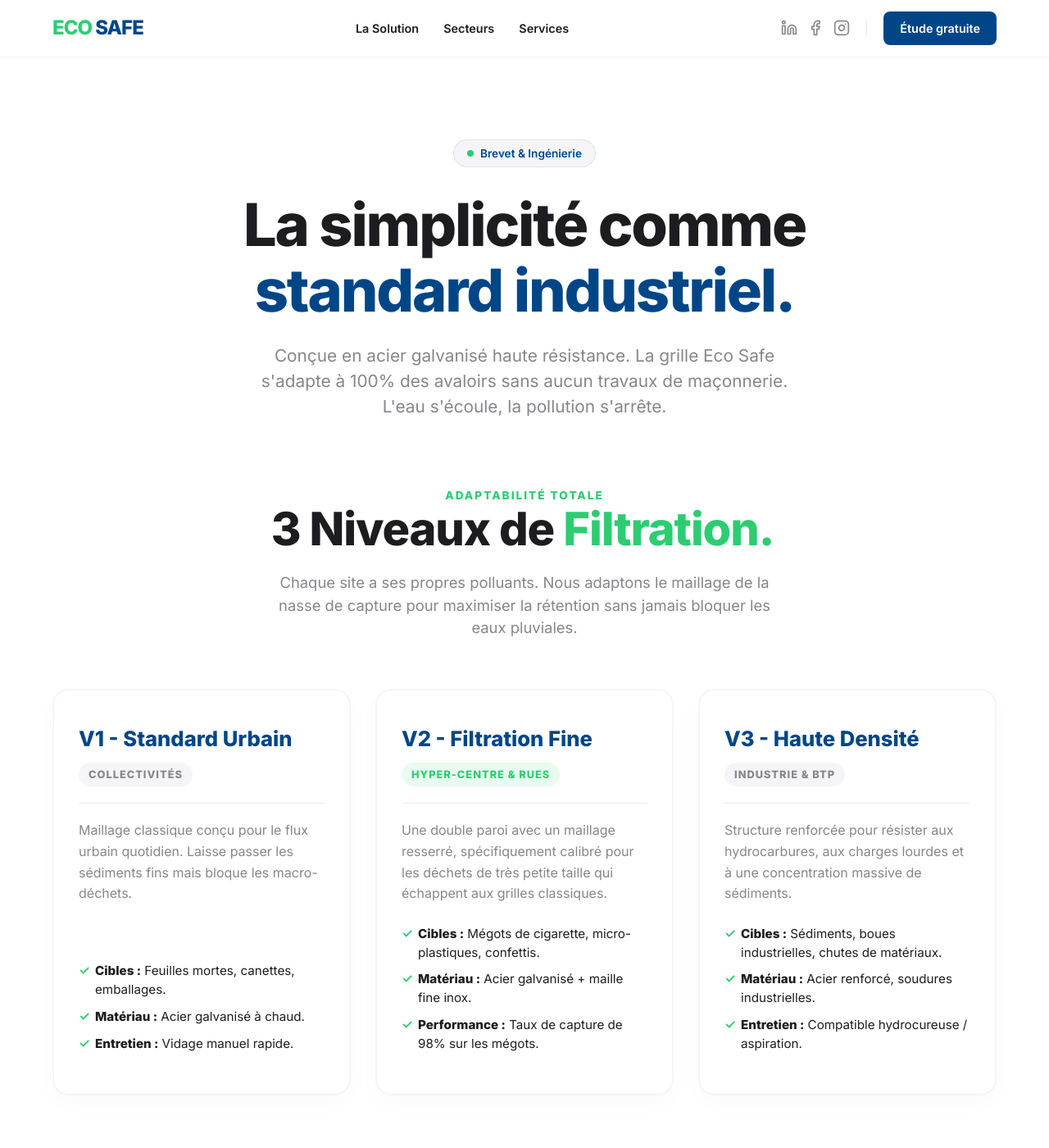
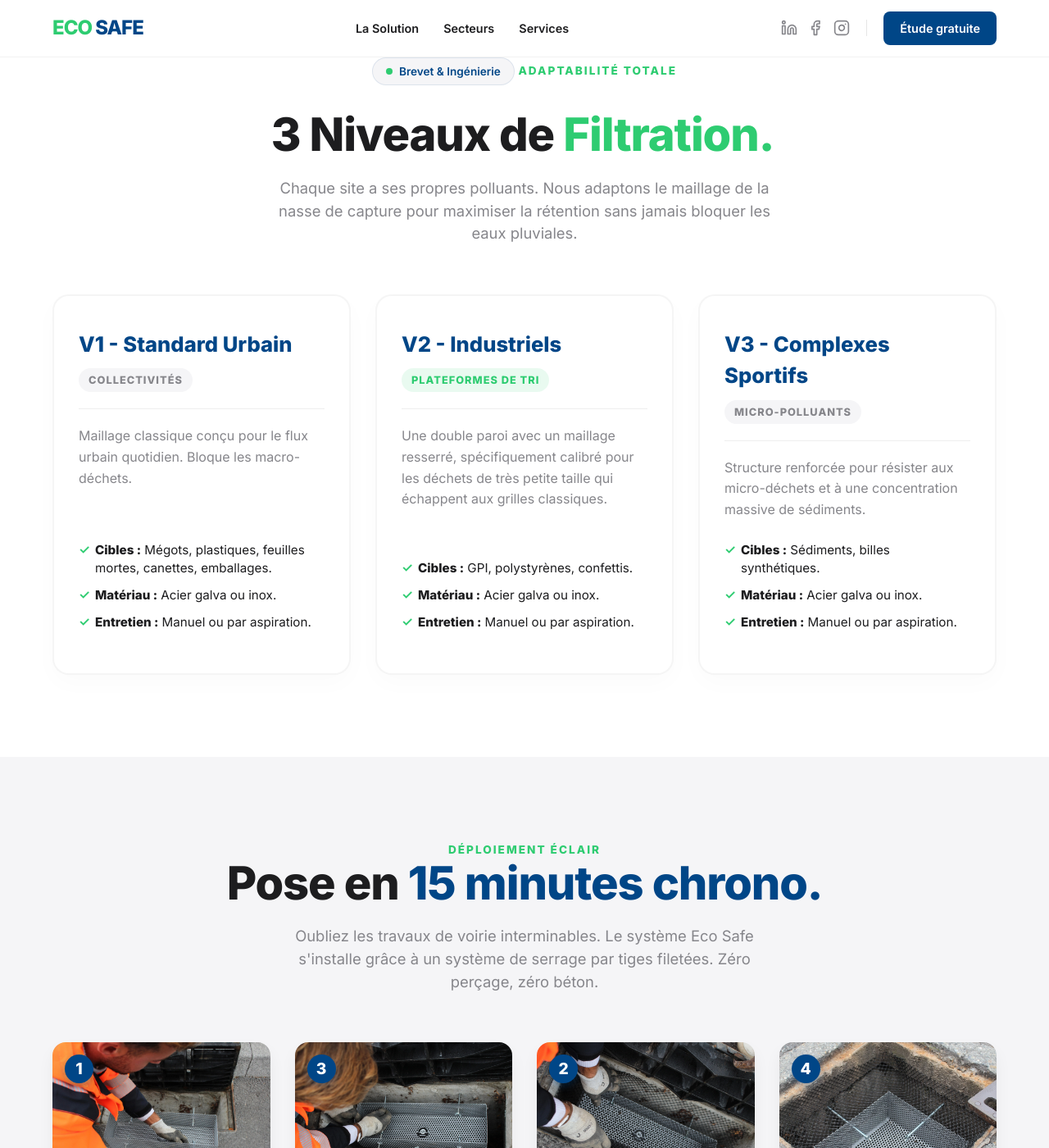
Before and after one commit to DuvalDVL/ecosafe, a Jekyll site: the page built from produit/index.html, in a window 1280 px wide and 1400 px high. Shown: the whole window at 82% size. Built offline with Jekyll 4.4.1, drawn with Linux system fonts in a browser that asks for light colours; some of the changed text lies outside the part shown.

Commit message:
Update index.html

```diff
--- a/produit/index.html
+++ b/produit/index.html
@@ -4,21 +4,12 @@ title: Technologie de filtration & Variantes
 description: "Découvrez la technologie Eco Safe : acier galvanisé, 3 niveaux de filtration (standard, fine, industrie) et une installation universelle en 5 minutes chrono."
 ---
 
-<section class="hero-eco tech-hero">
-  <div class="container text-center">
-    <div class="badge-law"><span class="dot"></span> Brevet & Ingénierie</div>
-    <h1 class="hero-title">La simplicité comme <br><span class="text-blue">standard industriel.</span></h1>
-    <p class="hero-subtitle">
-      Conçue en acier galvanisé haute résistance. La grille Eco Safe s'adapte à 100% des avaloirs sans aucun travaux de maçonnerie. L'eau s'écoule, la pollution s'arrête.
-    </p>
-  </div>
-</section>
-
 <section class="variants-section" id="variantes">
   <div class="container">
     <div class="section-header text-center">
+    <div class="badge-law"><span class="dot"></span> Brevet & Ingénierie</div>
       <span class="step-label">Adaptabilité totale</span>
-      <h2 class="section-title">3 Niveaux de <span class="text-green">Filtration.</span></h2>
+      <h1 class="section-title">3 Niveaux de <span class="text-green">Filtration.</span></h1>
       <p class="section-subtitle">Chaque site a ses propres polluants. Nous adaptons le maillage de la nasse de capture pour maximiser la rétention sans jamais bloquer les eaux pluviales.</p>
     </div>
 
@@ -29,37 +20,37 @@ description: "Découvrez la technologie Eco Safe : acier galvanisé, 3 niveaux d
           <h3>V1 - Standard Urbain</h3>
           <span class="badge-variant">Collectivités</span>
         </div>
-        <p class="variant-desc">Maillage classique conçu pour le flux urbain quotidien. Laisse passer les sédiments fins mais bloque les macro-déchets.</p>
+        <p class="variant-desc">Maillage classique conçu pour le flux urbain quotidien. Bloque les macro-déchets.</p>
         <ul class="variant-specs">
-          <li><strong>Cibles :</strong> Feuilles mortes, canettes, emballages.</li>
-          <li><strong>Matériau :</strong> Acier galvanisé à chaud.</li>
-          <li><strong>Entretien :</strong> Vidage manuel rapide.</li>
+          <li><strong>Cibles :</strong> Mégots, plastiques, feuilles mortes, canettes, emballages.</li>
+          <li><strong>Matériau :</strong> Acier galva ou inox.</li>
+          <li><strong>Entretien :</strong> Manuel ou par aspiration.</li>
         </ul>
       </div>
 
       <div class="variant-card featured-variant">
         <div class="variant-header">
-          <h3>V2 - Filtration Fine</h3>
-          <span class="badge-variant highlight">Hyper-Centre & Rues</span>
+          <h3>V2 - Industriels</h3>
+          <span class="badge-variant highlight">Plateformes de tri</span>
         </div>
         <p class="variant-desc">Une double paroi avec un maillage resserré, spécifiquement calibré pour les déchets de très petite taille qui échappent aux grilles classiques.</p>
         <ul class="variant-specs">
-          <li><strong>Cibles :</strong> Mégots de cigarette, micro-plastiques, confettis.</li>
-          <li><strong>Matériau :</strong> Acier galvanisé + maille fine inox.</li>
-          <li><strong>Performance :</strong> Taux de capture de 98% sur les mégots.</li>
+          <li><strong>Cibles :</strong> GPI, polystyrènes, confettis.</li>
+          <li><strong>Matériau :</strong> Acier galva ou inox.</li>
+          <li><strong>Entretien :</strong> Manuel ou par aspiration.</li>
         </ul>
       </div>
 
       <div class="variant-card">
         <div class="variant-header">
-          <h3>V3 - Haute Densité</h3>
-          <span class="badge-variant">Industrie & BTP</span>
+          <h3>V3 - Complexes Sportifs</h3>
+          <span class="badge-variant">Micro-polluants</span>
         </div>
-        <p class="variant-desc">Structure renforcée pour résister aux hydrocarbures, aux charges lourdes et à une concentration massive de sédiments.</p>
+        <p class="variant-desc">Structure renforcée pour résister aux micro-déchets et à une concentration massive de sédiments.</p>
         <ul class="variant-specs">
-          <li><strong>Cibles :</strong> Sédiments, boues industrielles, chutes de matériaux.</li>
-          <li><strong>Matériau :</strong> Acier renforcé, soudures industrielles.</li>
-          <li><strong>Entretien :</strong> Compatible hydrocureuse / aspiration.</li>
+          <li><strong>Cibles :</strong> Sédiments, billes synthétiques.</li>
+          <li><strong>Matériau :</strong> Acier galva ou inox.</li>
+          <li><strong>Entretien :</strong> Manuel ou par aspiration.</li>
         </ul>
       </div>
 
@@ -71,8 +62,8 @@ description: "Découvrez la technologie Eco Safe : acier galvanisé, 3 niveaux d
   <div class="container">
     <div class="section-header text-center">
       <span class="step-label">Déploiement Éclair</span>
-      <h2 class="section-title">Pose en <span class="text-blue">5 minutes chrono.</span></h2>
-      <p class="section-subtitle">Oubliez les travaux de voirie interminables. Le système Eco Safe s'installe grâce à un système de serrage par vérins filetés. Zéro perçage, zéro béton.</p>
+      <h2 class="section-title">Pose en <span class="text-blue">15 minutes chrono.</span></h2>
+      <p class="section-subtitle">Oubliez les travaux de voirie interminables. Le système Eco Safe s'installe grâce à un système de serrage par tiges filetées. Zéro perçage, zéro béton.</p>
     </div>
 
     <div class="install-grid">
@@ -88,15 +79,6 @@ description: "Découvrez la technologie Eco Safe : acier galvanisé, 3 niveaux d
 
       <div class="install-step">
         <div class="install-img-wrapper">
-          <img src="{{ site.baseurl }}/assets/img/etape-2-poche.jpg" alt="Mise en place de la poche de filtration">
-          <div class="step-number">2</div>
-        </div>
-        <h4>Insertion de la nasse</h4>
-        <p>Positionnement de la poche de filtration dans le regard. Ajustement du maillage (découpe si nécessaire).</p>
-      </div>
-
-      <div class="install-step">
-        <div class="install-img-wrapper">
           <img src="{{ site.baseurl }}/assets/img/etape-3-serrage.jpg" alt="Phase de serrage des fixations">
           <div class="step-number">3</div>
         </div>
@@ -106,11 +88,20 @@ description: "Découvrez la technologie Eco Safe : acier galvanisé, 3 niveaux d
 
       <div class="install-step">
         <div class="install-img-wrapper">
+          <img src="{{ site.baseurl }}/assets/img/etape-2-poche.jpg" alt="Mise en place de la poche de filtration">
+          <div class="step-number">2</div>
+        </div>
+        <h4>Insertion de la poche</h4>
+        <p>Positionnement de la poche de filtration dans le regard. Ajustement du maillage (découpe si nécessaire).</p>
+      </div>
+
+      <div class="install-step">
+        <div class="install-img-wrapper">
           <img src="{{ site.baseurl }}/assets/img/etape-4-fini.jpg" alt="Grille installée et invisible">
           <div class="step-number">4</div>
         </div>
         <h4>Prêt à filtrer</h4>
-        <p>La plaque d'égout est refermée. Le système est totalement invisible depuis la rue et 100% opérationnel.</p>
+        <p>La grille d'eaux pluviales est refermée. Le système est totalement invisible depuis la rue et 100% opérationnel.</p>
       </div>
 
     </div>
```
